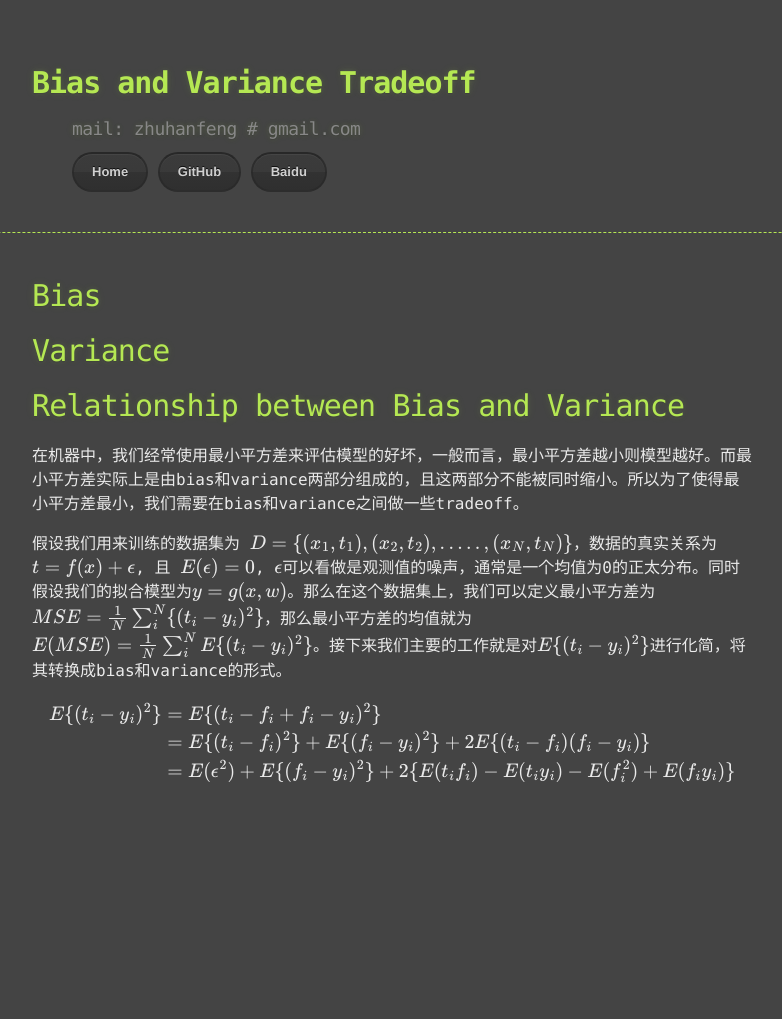
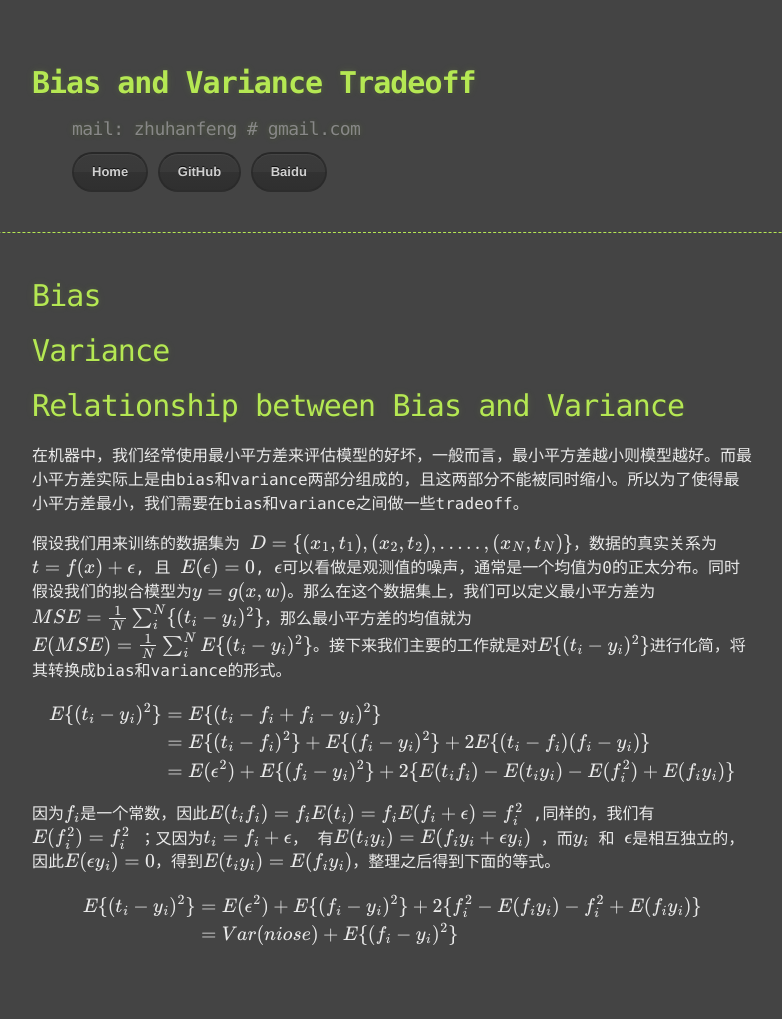
Before and after one commit to mlnotes/mlnotes.github.com, a Jekyll site: the page built from _posts/2013-08-20-bv.html, in a window 1280 px wide. Shown: the whole page, without its empty margins (248-1030 px from the left). Built offline with Jekyll 4.4.1, drawn with Linux system fonts in a browser that asks for light colours; formulas are drawn with MathJax 3; comment, search, counter and statistics services are not loaded; before the commit the page ends 900 px from its top, so only the background shows below that.

Commit message:
Update 2013-08-20-bv.html

```diff
--- a/_posts/2013-08-20-bv.html
+++ b/_posts/2013-08-20-bv.html
@@ -26,3 +26,14 @@ $$ \begin{eqnarray*}
 					   &=& E(\epsilon^2) + E\{(f_i-y_i)^2\} + 2\{E(t_if_i)-E(t_iy_i) - E(f_i^2) + E(f_iy_i)\}
 
 \end{eqnarray*} $$
+
+<p>
+因为$$$f_i$$$是一个常数，因此$$$E(t_if_i) = f_iE(t_i) = f_iE(f_i + \epsilon) = f_i^2$$$ ,同样的，我们有$$$E(f_i^2) = f_i^2$$$ ；又因为$$$t_i = f_i+\epsilon$$$， 有$$$E(t_iy_i) = E(f_iy_i+\epsilon y_i)$$$ ，而$$$y_i$$$ 和 $$$\epsilon$$$是相互独立的，因此$$$E(\epsilon y_i) = 0$$$，得到$$$E(t_iy_i) = E(f_iy_i)$$$，整理之后得到下面的等式。
+</p>
+
+$$ \begin{eqnarray*}
+
+	E\{(t_i - y_i)^2\} &=& E(\epsilon^2) + E\{(f_i-y_i)^2\} + 2\{f_i^2-E(f_iy_i) - f_i^2 + E(f_iy_i)\} \\
+					   &=& Var(niose) + E\{(f_i-y_i)^2\}
+
+\end{eqnarray*} $$
```
